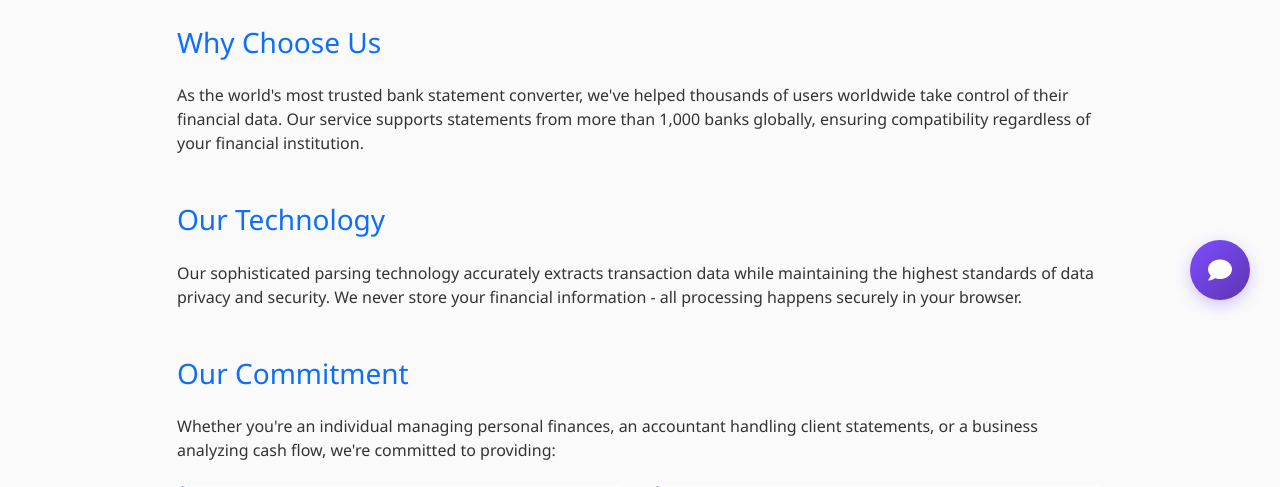
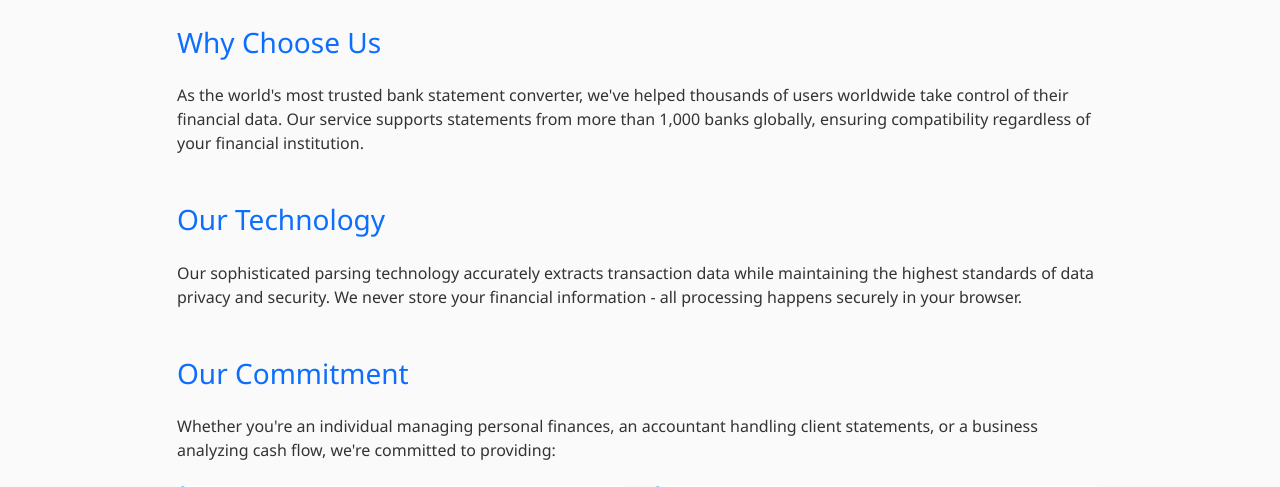
Before and after one commit to Zeecoworld/fimiff, a Flask app: page /about in a window 1280 px wide. Shown: the part 470-957 px from the top of the page. Run offline with Flask 3, Linux system fonts and the light colour scheme; parts of the project's set-up code (start-up, migrations or seed data) failed here and were passed over; some libraries are stand-ins or nearby versions.

Commit message:
Update base.html

```diff
--- a/templates/base.html
+++ b/templates/base.html
@@ -521,9 +521,9 @@
     </footer>
 
     <!-- Chat Widget -->
-    <div class="chat-widget">
+<!--     <div class="chat-widget">
         <i class="fas fa-comment"></i>
-    </div>
+    </div> -->
 
     <script src="https://cdnjs.cloudflare.com/ajax/libs/bootstrap/5.3.0/js/bootstrap.bundle.min.js"></script>
     <script>
```
